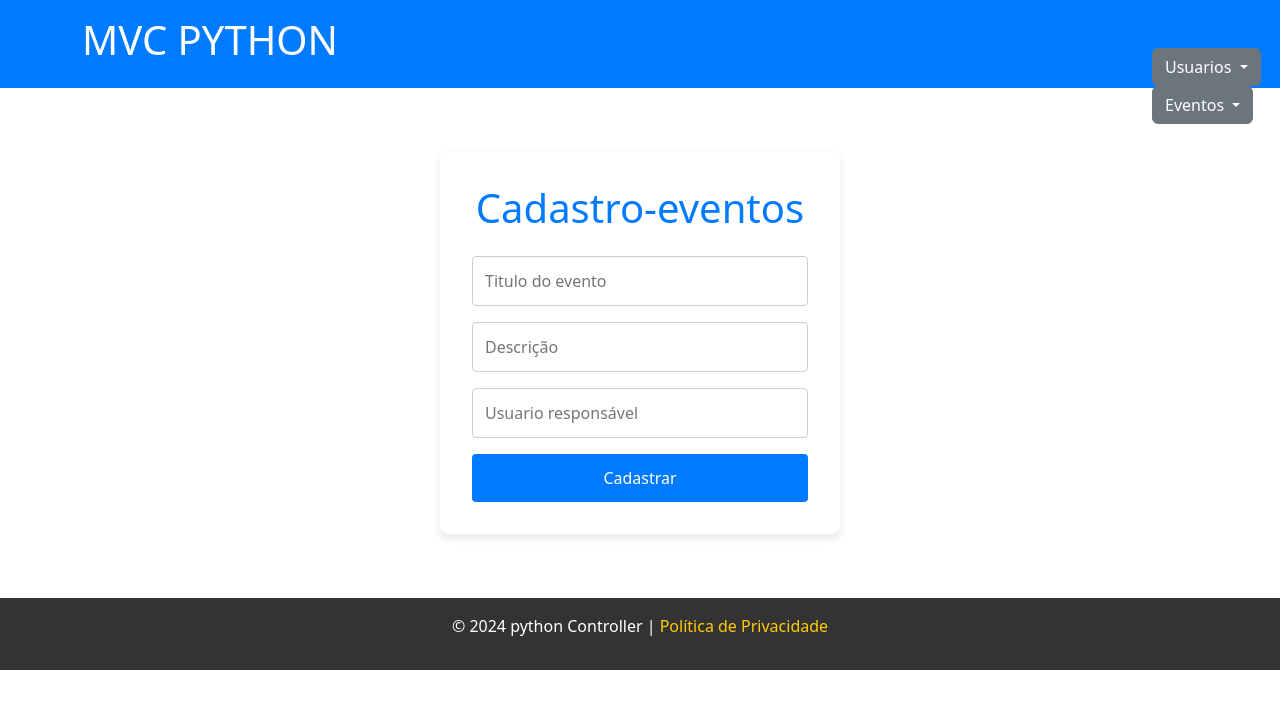
After one commit to euj4ckson/FastBite, a Flask app: page /cadastro_evento in a window 1280 px wide. The commit adds this page. Shown: the top 709 px of the page. Run offline with Flask 3, Linux system fonts and the light colour scheme; the visitor is signed in with stand-in values (Sample User, id 1); parts of the project's set-up code (start-up, migrations or seed data) failed here and were passed over.

Commit message:
Added event system

```diff
--- a/controllers.py
+++ b/controllers.py
@@ -1,14 +1,17 @@
 from werkzeug.security import check_password_hash
 from flask import Flask, request, redirect, url_for, flash, render_template,session
-from models import Usuario
+from models import Usuario,Evento
 from database import db
 from werkzeug.security import generate_password_hash
-from views import render_login, render_cadastro, render_usuarios, render_editar
+from views import render_login, render_cadastro,render_cadastro_evento, render_usuarios,render_eventos, render_editar,render_editar_evento
 
 app = Flask(__name__)
 app.config['SQLALCHEMY_DATABASE_URI'] = 'mysql+pymysql://root:123456@127.0.0.1:3306/minha_aplicacao'
 app.config['SECRET_KEY'] = '1q2w3e4rr4e3w2q1'
 db.init_app(app)
+
+
+# FUNÇÕES DE LOGIN / VERIFICAÇÃO
 
 def verificalogin():
     if 'logado' in session:
@@ -18,26 +21,6 @@ def verificalogin():
             return False
         print('FOI =1')
         return True
-
-@app.route('/cadastro', methods=['GET', 'POST'])
-def cadastro():
-    redirecionar = verificalogin()
-    if redirecionar is not True:
-        print('redirecionando')
-        return redirect(url_for('login'))
-    if request.method == 'POST':
-        nome = request.form['nome']
-        email = request.form['email']
-        session['logado']= 0
-        senha = generate_password_hash(request.form['senha'])
-
-        novo_usuario = Usuario(nome=nome, email=email, senha=senha)
-        db.session.add(novo_usuario)
-        db.session.commit()
-        flash('Usuário cadastrado com sucesso!')
-        return redirect(url_for('login'))
-
-    return render_cadastro()
 
 
 @app.route('/', methods=['GET', 'POST'])
@@ -65,6 +48,27 @@ def login():
             flash('Email ou senha incorretos. Tente novamente.')
 
     return render_login()
+
+# FUNÇÕES DE USUARIOS (CRUD)
+@app.route('/cadastro', methods=['GET', 'POST'])
+def cadastro():
+    redirecionar = verificalogin()
+    if redirecionar is not True:
+        print('redirecionando')
+        return redirect(url_for('login'))
+    if request.method == 'POST':
+        nome = request.form['nome']
+        email = request.form['email']
+        session['logado']= 0
+        senha = generate_password_hash(request.form['senha'])
+
+        novo_usuario = Usuario(nome=nome, email=email, senha=senha)
+        db.session.add(novo_usuario)
+        db.session.commit()
+        flash('Usuário cadastrado com sucesso!')
+        return redirect(url_for('login'))
+
+    return render_cadastro()
 
 @app.route('/usuarios', methods=['GET'])
 
@@ -104,5 +108,65 @@ def deletar_usuario(id):
     flash('Usuário deletado com sucesso!')
     return redirect(url_for('listar_usuarios'))
 
+# FUNÇÕES DE EVENTOS (CRUD)
+
+@app.route('/eventos', methods=['GET'])
+
+def listar_eventos():
+    redirecionar = verificalogin()
+    if redirecionar is not True:
+        print('redirecionando')
+        return redirect(url_for('login'))
+    eventos = Evento.query.all()
+    return render_eventos(eventos)
+
+
+@app.route('/cadastro_evento', methods=['GET', 'POST'])
+def cadastro_evento():
+    redirecionar = verificalogin()
+    if redirecionar is not True:
+        print('redirecionando')
+        return redirect(url_for('login'))
+    if request.method == 'POST':
+        titulo = request.form['titulo']
+        descricao = request.form['descricao']
+        usuario_id = request.form['usuario_id']
+
+        novo_evento = Evento(titulo=titulo, descricao=descricao, usuario_id=usuario_id)
+        db.session.add(novo_evento)
+        db.session.commit()
+        flash('Evento cadastrado com sucesso!')
+        return redirect(url_for('listar_eventos'))
+
+    return render_cadastro_evento()
+
+@app.route('/editar_evento/<int:id>', methods=['GET', 'POST'])
+def editar_evento(id):
+    redirecionar = verificalogin()
+    if redirecionar is not True:
+        print('redirecionando')
+        return redirect(url_for('login'))
+    evento = Evento.query.get_or_404(id)
+    if request.method == 'POST':
+        evento.titulo = request.form['titulo']
+        evento.descricao = request.form['descricao']
+        evento.usuario_id = request.form['usuario_id']
+        db.session.commit()
+        flash('Usuário atualizado com sucesso!')
+        return redirect(url_for('listar_eventos'))
+
+    return render_editar_evento(evento)
+
+@app.route('/deletar_evento/<int:id>', methods=['GET','POST'])
+def deletar_evento(id):
+    redirecionar = verificalogin()
+    if redirecionar is not True:
+        print('redirecionando')
+        return redirect(url_for('login'))
+    evento = Evento.query.get_or_404(id)
+    db.session.delete(evento)
+    db.session.commit()
+    flash('Usuário deletado com sucesso!')
+    return redirect(url_for('listar_eventos'))
 if __name__ == '__main__':
     app.run(debug=True)  # Ative o modo de debug
--- a/static/css/styles.css
+++ b/static/css/styles.css
@@ -23,26 +23,11 @@ header {
     margin: 0 auto;
 }
 
-nav ul {
-    list-style: none;
-    display: flex;
-    justify-content: flex-end;
+nav{
+    position:absolute;
+    left:90%;
+    top: 6%;
 }
-
-nav ul li {
-    margin-left: 2rem;
-}
-
-nav ul li a {
-    color: #fff;
-    text-decoration: none;
-    transition: color 0.3s;
-}
-
-nav ul li a:hover {
-    color: #ffcc00;
-}
-
 main {
     padding: 2rem 0;
 }
@@ -59,9 +44,6 @@ footer a {
     text-decoration: none;
 }
 
-footer a:hover {
-    text-decoration: underline;
-}
 
 /* Responsividade */
 @media (max-width: 600px) {
@@ -227,10 +209,6 @@ nav li {
     display: flex; /* Alinha os itens em linha */
     gap: 0.5rem; /* Espaçamento entre os botões */
 }
-.itemlist{
-    padding: 50; /* Remove o padding padrão da lista */
-
-}
 
 .login-container{
     margin-top: 150px;
--- a/templates/base.html
+++ b/templates/base.html
@@ -5,6 +5,7 @@
     <meta name="viewport" content="width=device-width, initial-scale=1.0">
     <title>{% block title %}Meu Site{% endblock %}</title>
     <link rel="stylesheet" href="{{ url_for('static', filename='css/styles.css') }}">
+    <link href="https://cdn.jsdelivr.net/npm/bootstrap@5.3.3/dist/css/bootstrap.min.css" rel="stylesheet" integrity="sha384-QWTKZyjpPEjISv5WaRU9OFeRpok6YctnYmDr5pNlyT2bRjXh0JMhjY6hW+ALEwIH" crossorigin="anonymous">
     <link rel="stylesheet" href="https://cdnjs.cloudflare.com/ajax/libs/font-awesome/6.0.0-beta3/css/all.min.css">
 </head>
 <body>
@@ -14,10 +15,27 @@
         <div class="container">
             <h1>MVC PYTHON</h1>
             <nav>
+                <div class="dropdown">
+                    <button class="btn btn-secondary dropdown-toggle" type="button" data-bs-toggle="dropdown" aria-expanded="false">
+                      Usuarios
+                    </button>
+                    <ul class="dropdown-menu">
+                        <li><a href="{{ url_for('cadastro') }}" >Cadastro de Usuário</a></li>
+                        <li><a href="{{ url_for('login') }}" >Login</a></li>
+                        <li><a href="{{ url_for('listar_usuarios') }}" >Listar Usuários</a>
+                    </ul>
+                  </div>
+                <div class="dropdown">
+                    <button class="btn btn-secondary dropdown-toggle" type="button" data-bs-toggle="dropdown" aria-expanded="false">
+                      Eventos
+                    </button>
+                    <ul class="dropdown-menu">
+                        <li><a href="{{ url_for('cadastro_evento') }}" >Cadastro de eventos</a></li>
+                        <li><a href="{{ url_for('listar_eventos') }}" >Listar Usuários</a>
+                    </ul>
+                  </div>
                 <ul>
-                    <li><a href="{{ url_for('cadastro') }}" class="btn btn-primary">Cadastro de Usuário</a></li>
-                    <li><a href="{{ url_for('login') }}" class="btn btn-secondary">Login</a></li>
-                    <li><a href="{{ url_for('listar_usuarios') }}" class="btn btn-info">Listar Usuários</a></li>
+                    </li>
                 </ul>
             </nav>
         </div>
@@ -35,5 +53,6 @@
             <p>&copy; 2024 python Controller | <a href="#">Política de Privacidade</a></p>
         </div>
     </footer>
+    <script src="https://cdn.jsdelivr.net/npm/bootstrap@5.3.3/dist/js/bootstrap.bundle.min.js" integrity="sha384-YvpcrYf0tY3lHB60NNkmXc5s9fDVZLESaAA55NDzOxhy9GkcIdslK1eN7N6jIeHz" crossorigin="anonymous"></script>
 </body>
 </html>
--- /dev/null
+++ b/templates/cadastro_evento.html
@@ -0,0 +1,15 @@
+{% extends './base.html' %}
+
+{% block title %}Cadastro de eventos{% endblock %}
+
+{% block content %}
+<div class="cadastro-container">
+    <h1>Cadastro-eventos</h1>
+    <form method="post" action="{{ url_for('cadastro_evento') }}" class="cadastro-form">
+        <input type="text" name="titulo" placeholder="Titulo do evento" required>
+        <input type="textbox" name="descricao" placeholder="Descrição" required>
+        <input type="text" name="usuario_id" placeholder="Usuario responsável" required>
+        <button type="submit">Cadastrar</button>
+    </form>
+</div>
+{% endblock %}
--- a/views.py
+++ b/views.py
@@ -5,9 +5,17 @@ def render_login():
 
 def render_cadastro():
     return render_template('cadastro.html')  # Template de cadastro
+def render_cadastro_evento():
+    return render_template('cadastro_evento.html')  # Template de cadastro eventos
 
 def render_usuarios(usuarios):
     return render_template('usuarios.html', usuarios=usuarios)  # Template para listar usuários
+def render_eventos(eventos):
+    return render_template('eventos.html', eventos=eventos)  # Template para listar eventos
 
 def render_editar(usuario):
     return render_template('editar.html', usuario=usuario)  # Template para editar usuário
+
+
+def render_editar_evento(eventos):
+    return render_template('editar_evento.html', eventos=eventos)  # Template para editar usuário
```
Also changed, not shown: models.py (+15 -0 lines), templates/editar_evento.html (added, +29 -0 lines), templates/eventos.html (added, +19 -0 lines).
